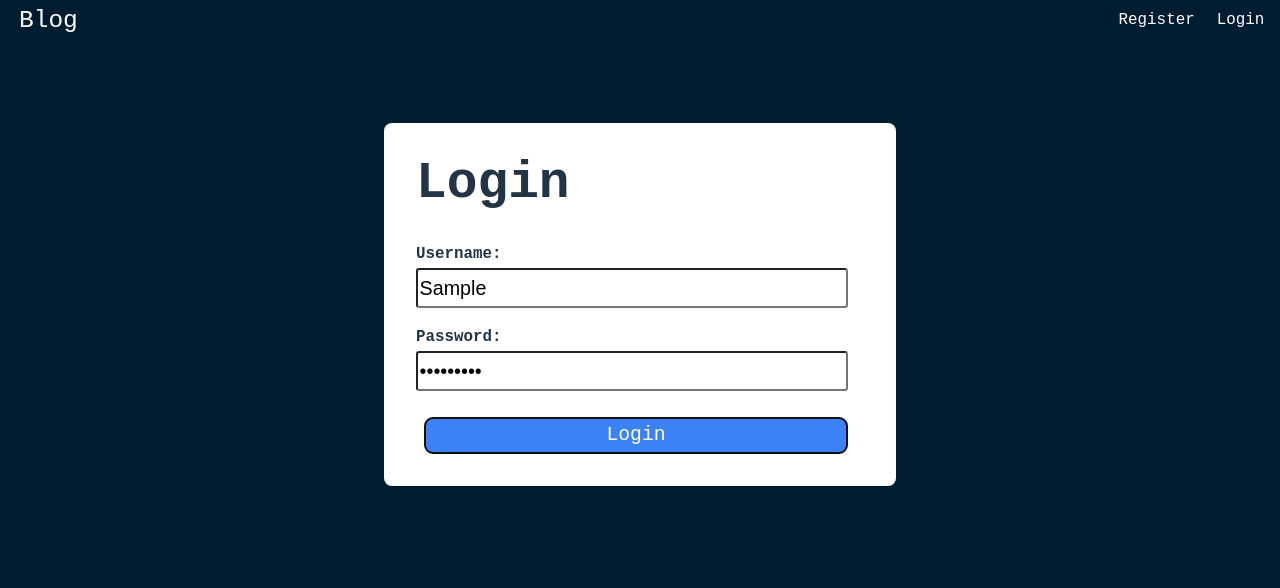
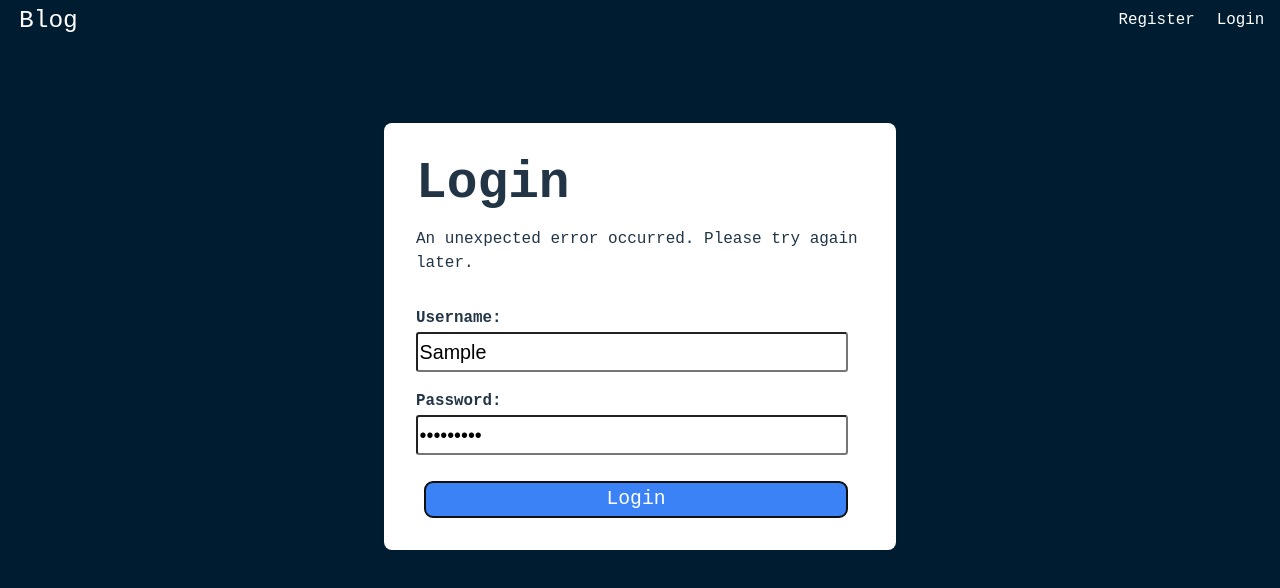
Before and after one commit to Mustafa1908/blog-api, a React (Vite) app in the folder frontend-reader/: page /login in a window 1280 px wide. Both pictures are taken after typing "Sample", "Sample123" into the empty fields and a click on the button "Login". Shown: the top 588 px of the page. Built offline with nearby package versions, Linux system fonts and the light colour scheme; no server answers.

Commit message:
Add message error if login fail

```diff
--- a/frontend-reader/src/pages/Login/Login.jsx
+++ b/frontend-reader/src/pages/Login/Login.jsx
@@ -10,7 +10,8 @@ const Login = () => {
     username: "",
     password: "",
   });
-  const { token, setToken } = useContext(UserTokenContext);
+  const [errorMessage, setErrorMessage] = useState("");
+  const { setToken } = useContext(UserTokenContext);
   const navigate = useNavigate();
 
   useEffect(() => {
@@ -23,6 +24,7 @@ const Login = () => {
 
   const handleLogin = async (e) => {
     e.preventDefault();
+    setErrorMessage("");
 
     try {
       const response = await fetch("http://localhost:8000/login", {
@@ -43,16 +45,24 @@ const Login = () => {
         navigate("/blog");
       } else {
         const errorData = await response.json();
-        console.error("Registration error:", errorData.message);
+        setErrorMessage(errorData.message || "Invalid credentials");
       }
     } catch (error) {
-      console.error("Error during registration:", error);
+      console.error("Error during login:", error);
+      setErrorMessage("An unexpected error occurred. Please try again later.");
     }
   };
-
+  console.log(errorMessage);
   return (
     <main className={login.main}>
       <h1>Login</h1>
+
+      {errorMessage && (
+        <div className={login.errorContainer}>
+          <p className={login.errorMessage}>{errorMessage}</p>
+        </div>
+      )}
+
       <form onSubmit={handleLogin} className={login.form}>
         <Input
           inputIdName="username"
```
